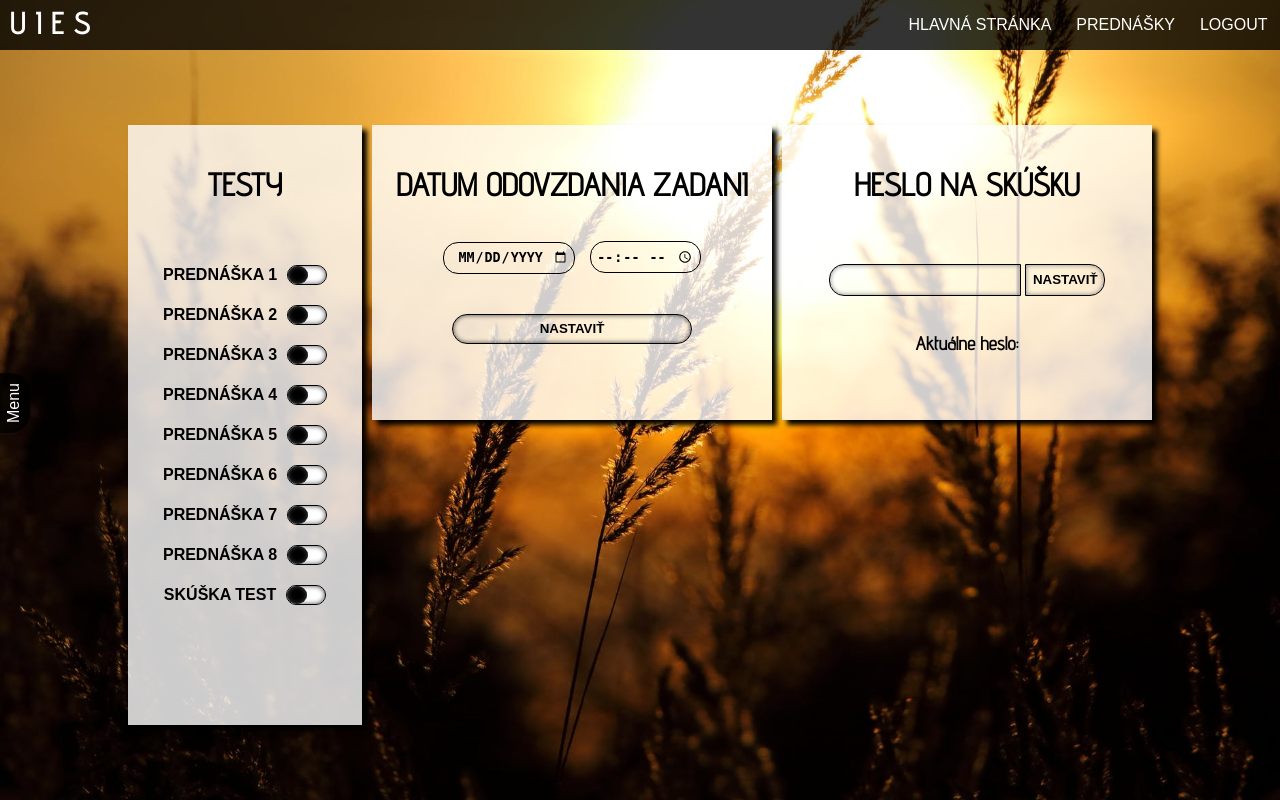
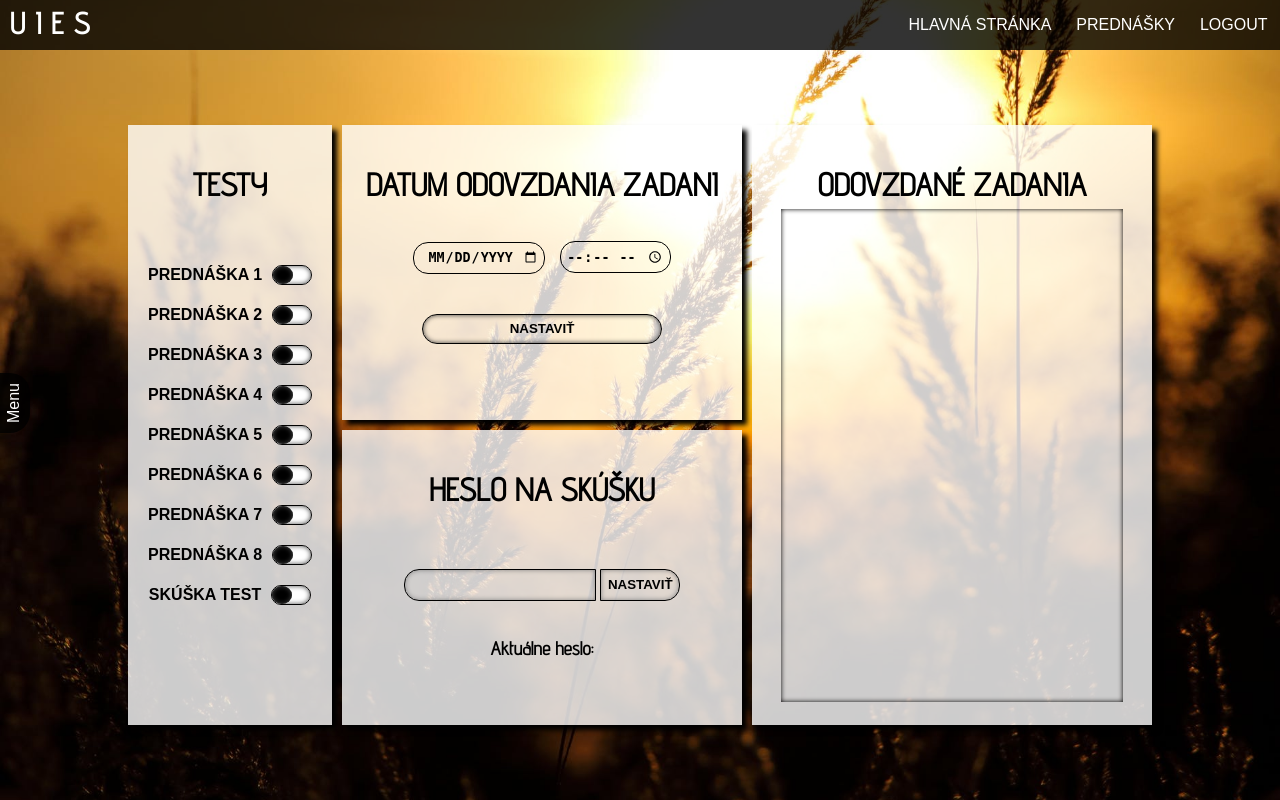
Before and after one commit to JakubMeri/Elearning, a PHP site: page /Admin/AdminPage.php in a window 1280 px wide. Run offline with PHP 8.4, Linux system fonts and the light colour scheme; the visitor is signed in with stand-in values (Sample User, id 1); data that the repository does not hold is empty; some libraries are stand-ins or nearby versions.

Commit message:
downloadZadania

```diff
--- a/Admin/Admin.js
+++ b/Admin/Admin.js
@@ -1295,3 +1295,25 @@ setHeslo.addEventListener("click", () => {
   }, 100);
   hesloInput.value = "";
 })
+
+
+//RENDER ZADANIA
+let zadaniaContainer = document.querySelector(".containerZadania");
+
+const loadVsetkyZadania = () => {
+  fetch("zadaniaFolder.php")
+  .then(res => res.text())
+  .then(data => {
+    let pole = data.split(",");
+    for(let i = 0; i < pole.length; i++){
+      let cislo = i +1;
+      if(pole[i] == ""){
+
+      }
+      else{
+        zadaniaContainer.innerHTML += `<span><p>${cislo}.</p><a href=../Upload/${pole[i]}>${pole[i].replace(".pdf", "")}</a></span>`;
+      }
+    }
+    })
+}
+loadVsetkyZadania();
--- a/Admin/AdminPage.css
+++ b/Admin/AdminPage.css
@@ -50,27 +50,81 @@ body, html{
     margin-top: 20px;
 }
 .nastavenieHesla{
-    grid-column: 3;
-    grid-row: 1;
+    grid-column: 2;
+    grid-row: 2;
     background: rgba(255, 255, 255, 0.8);
     box-shadow: 5px 5px 5px black;
     display: flex;
     align-items: center;
     justify-content: center;
-    width: 350px;
+    width: 380px;
     overflow: hidden;
     flex-direction: column;
     position: relative;
     padding: 10px;
     flex-wrap: wrap;
 }
-.nastavenieHesla h1{
+.nastavenieHesla h1, .odovzdaneZadania h1{
     position: absolute;
     font-family: 'Advent Pro', sans-serif;
     top: 0;
     margin: 40px 0px;
     text-transform: uppercase;
     color: black;
+}
+.odovzdaneZadania{
+    grid-column: 3;
+    grid-row: 1/3;
+    background: rgba(255, 255, 255, 0.8);
+    box-shadow: 5px 5px 5px black;
+    display: flex;
+    align-items: center;
+    justify-content: center;
+    width: 380px;
+    overflow: hidden;
+    flex-direction: column;
+    position: relative;
+    padding: 10px;
+    flex-wrap: wrap;
+}
+.containerZadania{
+    position: relative;
+    top: 30px;
+    height: 85%;
+    width: 90%;
+    box-shadow: inset 0px 0px 5px black;
+    overflow-x: hidden;
+    overflow-y: scroll;
+    display: flex;
+    align-items: center;
+    flex-direction: column;
+}
+.containerZadania span{
+    width: 100%;
+    display: flex;
+    align-items: center;
+    position: relative;
+}
+.containerZadania span p{
+    position: absolute;
+    left: 10px;
+}
+.containerZadania a{
+    padding: 5px 0px;
+    text-decoration: none;
+    width: 100%;
+    text-align: center;
+    color: black;
+    font-family: 'Advent Pro', sans-serif;
+    font-weight: bold;
+    border: 1px solid transparent;
+}
+.containerZadania span:hover a{
+   background: black;
+   color: white;
+}
+.containerZadania span:hover p{
+    color: white;
 }
 #nastavHeslo{
     width: 180px;
--- a/Admin/AdminPage.php
+++ b/Admin/AdminPage.php
@@ -88,7 +88,14 @@ require "../conn.php";
             <br>
             <h3>Aktuálne heslo: <span id="aktualneHeslo"></span></h3>
         </div>
+        <!-- ODOVZDANE ZADANIA -->
+        <div class="odovzdaneZadania">
+            <h1>Odovzdané zadania</h1>
+            <div class="containerZadania">
+
+            </div>
         </div>
+    </div>
 <!-- Pridavanie otazok skuska -->
         <div class="otazkyHandler">
             <div class="confirmDelQ">
--- /dev/null
+++ b/Admin/zadaniaFolder.php
@@ -0,0 +1,13 @@
+<?php
+if ($handle = opendir('../Upload')) {
+
+while (false !== ($entry = readdir($handle))) {
+
+    if ($entry != "." && $entry != "..") {
+
+        echo $entry . ",";
+    }
+}
+
+closedir($handle);
+}
```
